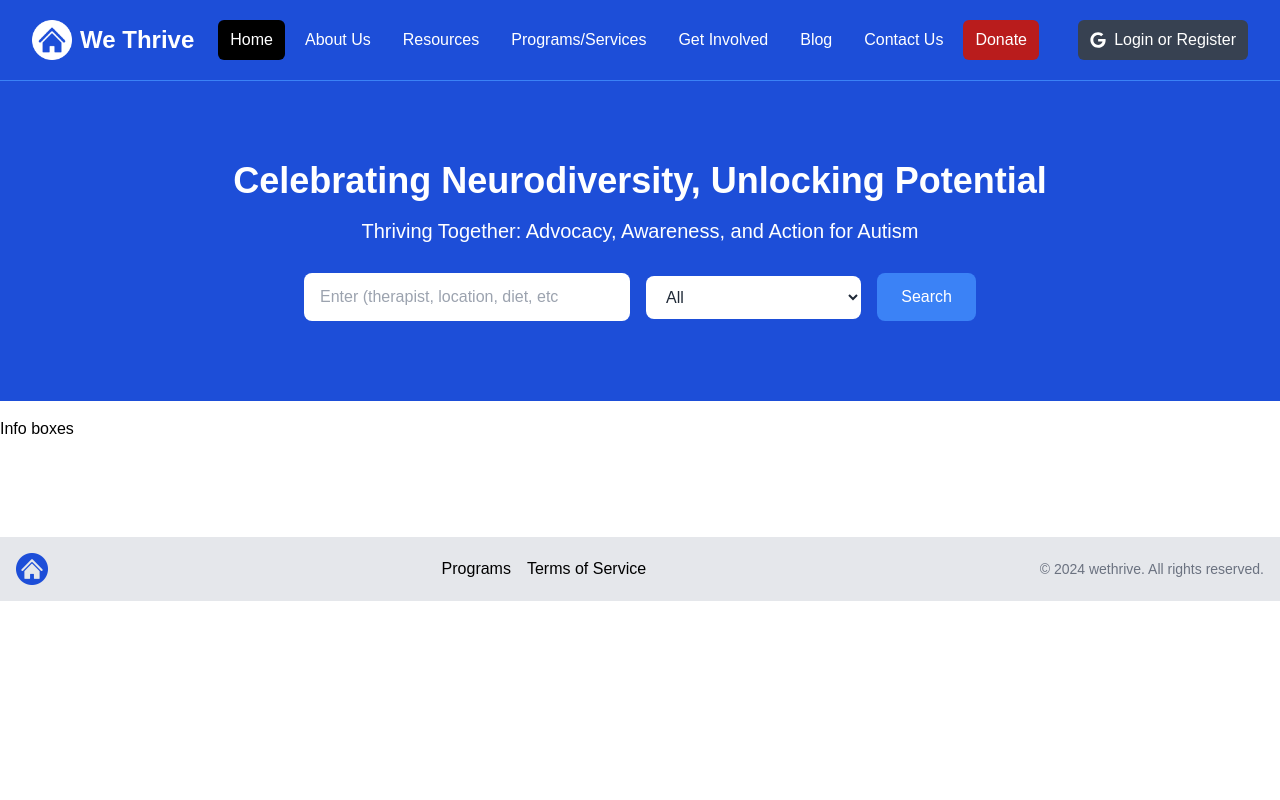
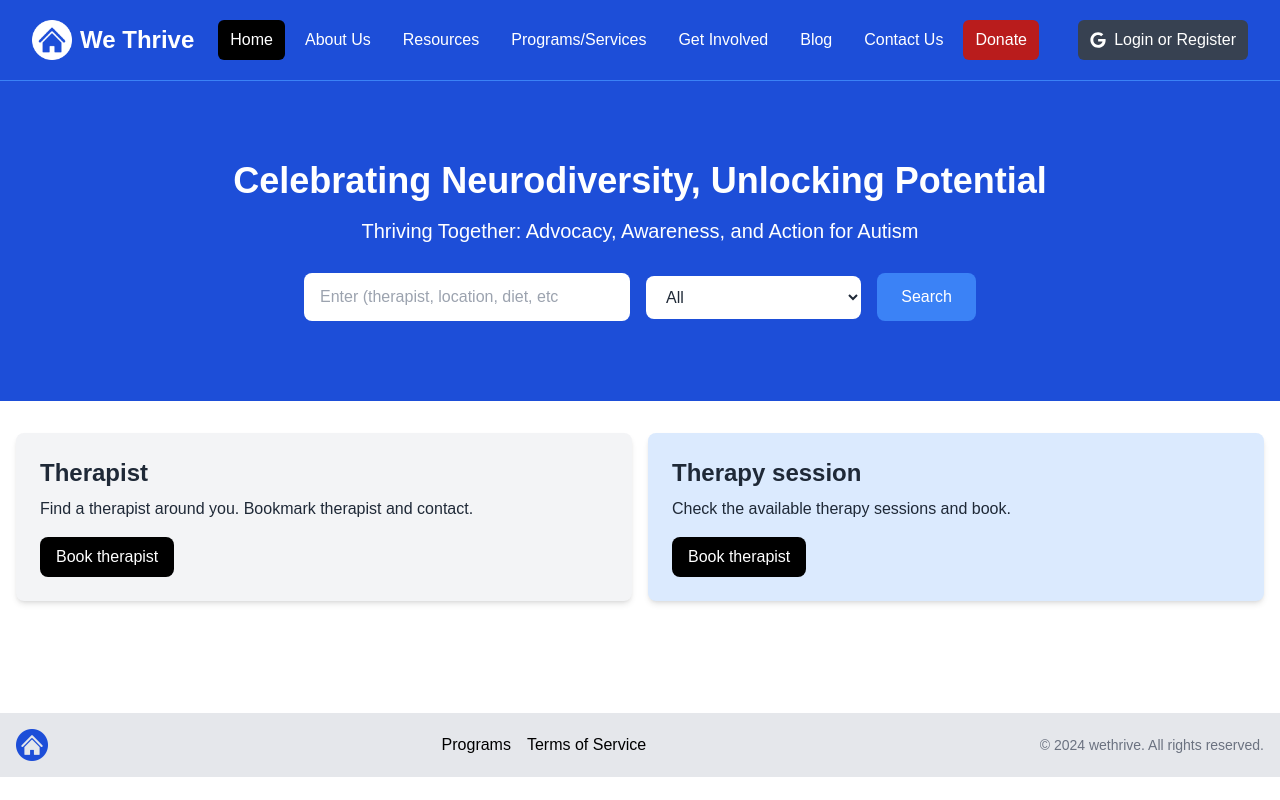
Before and after one commit to moraaruth/WeThrive, a Next.js app: page / in a window 1280 px wide. Built offline with nearby package versions, Linux system fonts and the light colour scheme.

Commit message:
adding dynamic InfoBoxes

```diff
--- a/components/InfoBox.jsx
+++ b/components/InfoBox.jsx
@@ -1,5 +1,23 @@
-const InfoBox = () => {
-    return ( <div>Info box</div> );
+const InfoBox = ({
+    heading,
+    children,
+    backgroundColor = "bg-gray-100",
+    textColor = "text-gray-800"
+ }) => {
+    return (
+        <div className={`${backgroundColor} p-6 rounded-lg shadow-md`}>
+        <h2 className={`${textColor} text-2xl font-bold`}>{heading}</h2>
+        <p className={`${textColor} mt-2 mb-4`}>
+       {children}
+        </p>
+        <a
+          href="/properties.html"
+          className="inline-block bg-black text-white rounded-lg px-4 py-2 hover:bg-gray-700"
+        >
+          Book therapist
+        </a>
+      </div>
+     );
 }
 
 export default InfoBox;
--- a/components/InfoBoxes.jsx
+++ b/components/InfoBoxes.jsx
@@ -1,5 +1,17 @@
+import InfoBox from "./InfoBox";
 const InfoBoxes = () => {
-    return ( <div>Info boxes</div> );
+    return (
+        <section>
+        <div className="container-xl lg:container m-auto">
+          <div className="grid grid-cols-1 md:grid-cols-2 gap-4 p-4 rounded-lg">
+<InfoBox heading="Therapist"> Find a therapist around you. Bookmark therapist and contact.</InfoBox>
+<InfoBox heading="Therapy session" backgroundColor="bg-blue-100"> Check the available therapy sessions and book.</InfoBox>
+
+
+          </div>
+        </div>
+      </section>
+    );
 }
 
 export default InfoBoxes;
```
